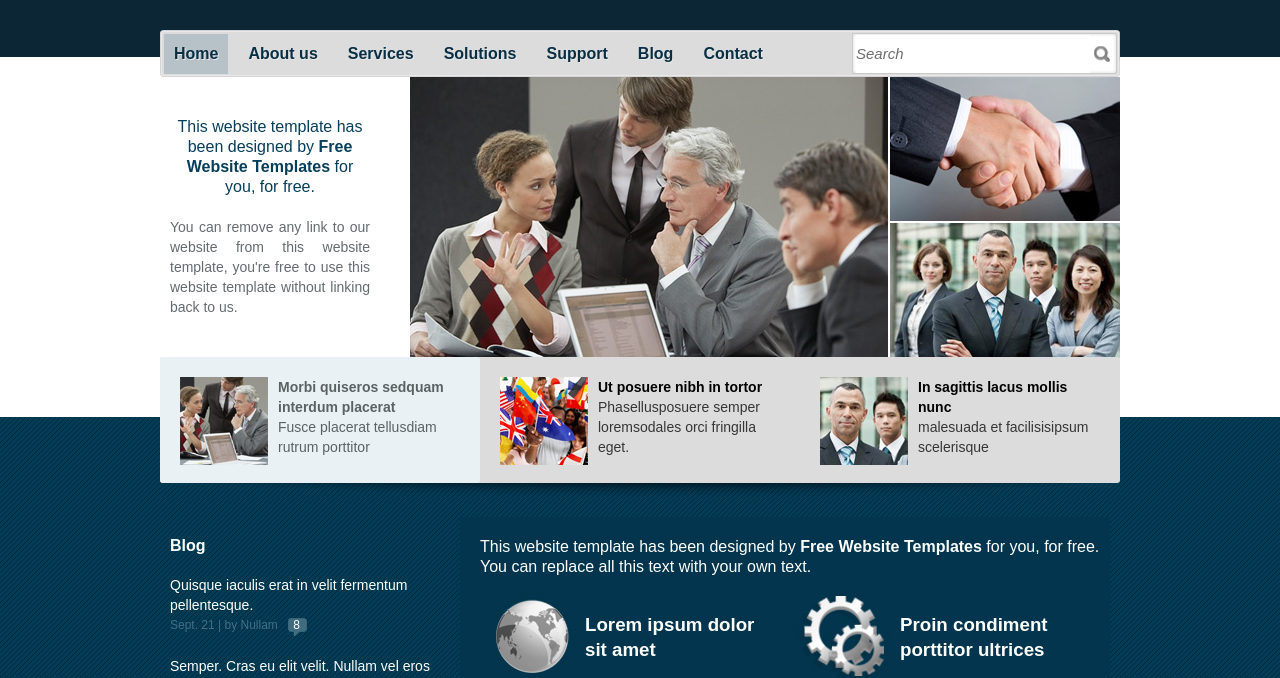
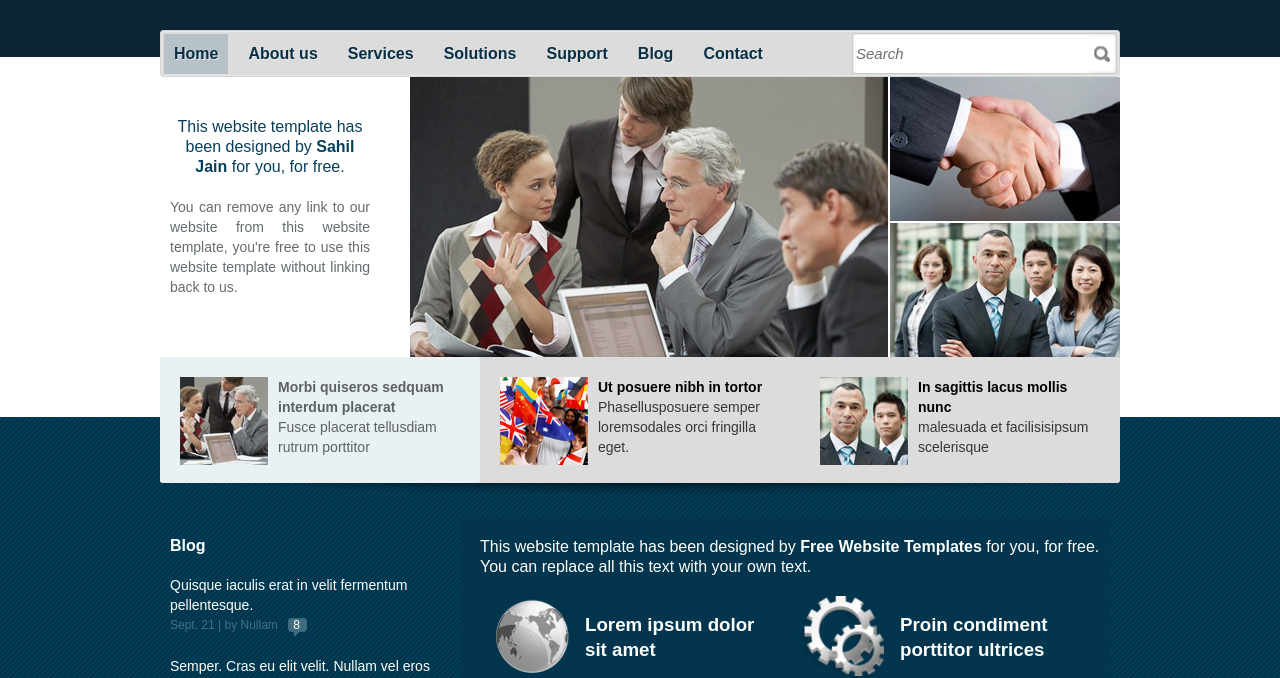
Before and after one commit to workshopforci/businesssolution, a plain HTML site: page index.html in a window 1280 px wide. Shown: the part 122-800 px from the top of the page. Drawn offline with Linux system fonts and the light colour scheme.

Commit message:
Index updated.

```diff
--- a/index.html
+++ b/index.html
@@ -3,7 +3,7 @@
 <html>
 <head>
 	<meta http-equiv="Content-Type" content="text/html; charset=utf-8" />
-	<title>Business Solutions</title>
+	<title>Business Solutions Demo</title>
 	<link rel="stylesheet" href="css/style.css" type="text/css" charset="utf-8" />
 	<!--[if lte IE 7]>
 		<link rel="stylesheet" href="css/ie.css" type="text/css" charset="utf-8" />
@@ -41,7 +41,7 @@
 			<div class="details">
 				<p>
 					<span>
-						This website template has been designed by <a href="http://www.freewebsitetemplates.com/">Free Website Templates</a> for you, for free.
+						This website template has been designed by <a href="http://www.sahiljain.net/">Sahil Jain</a> for you, for free.
 					</span>
 					You can remove any link to our website from this website template, you're free to use this website template without linking back to us.
 				</p>
```
